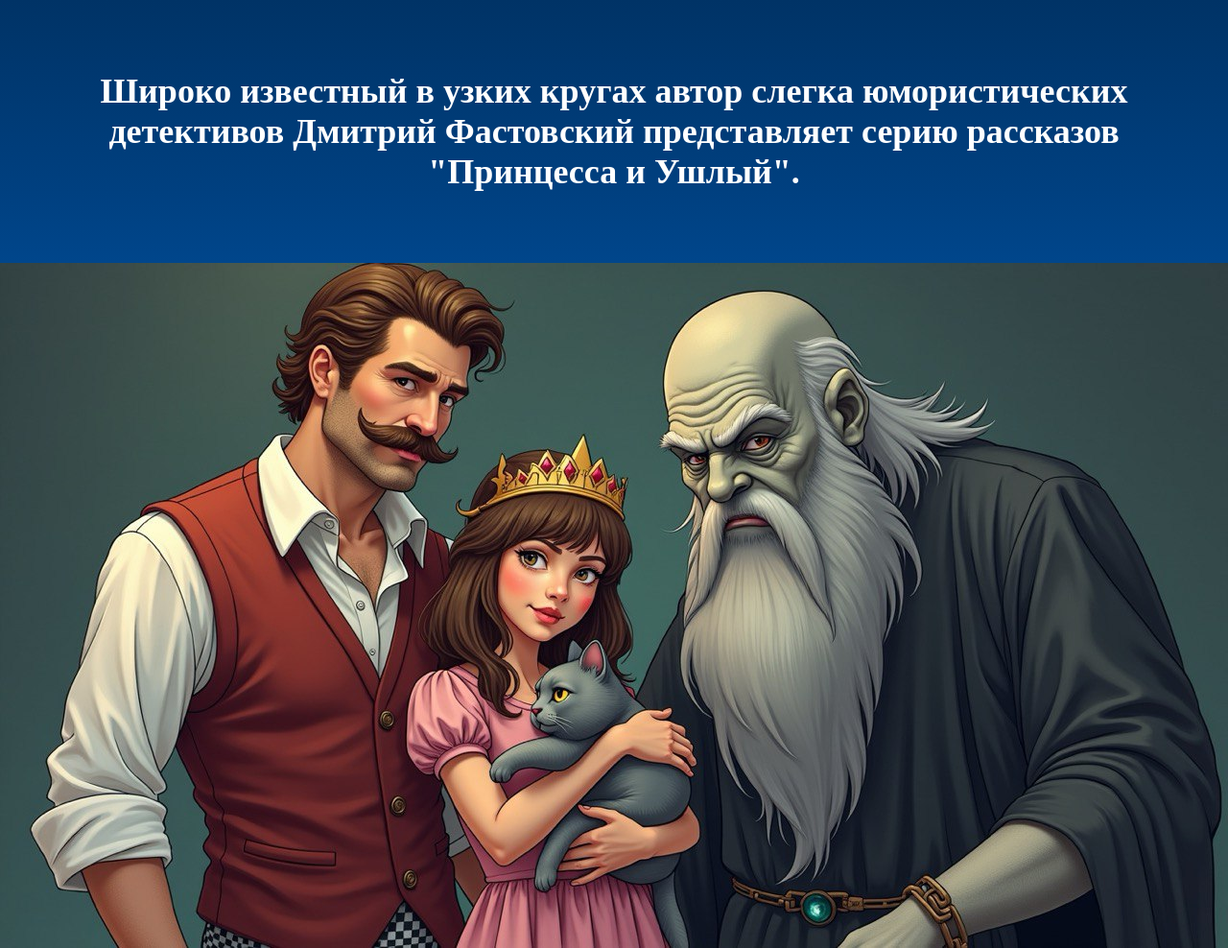
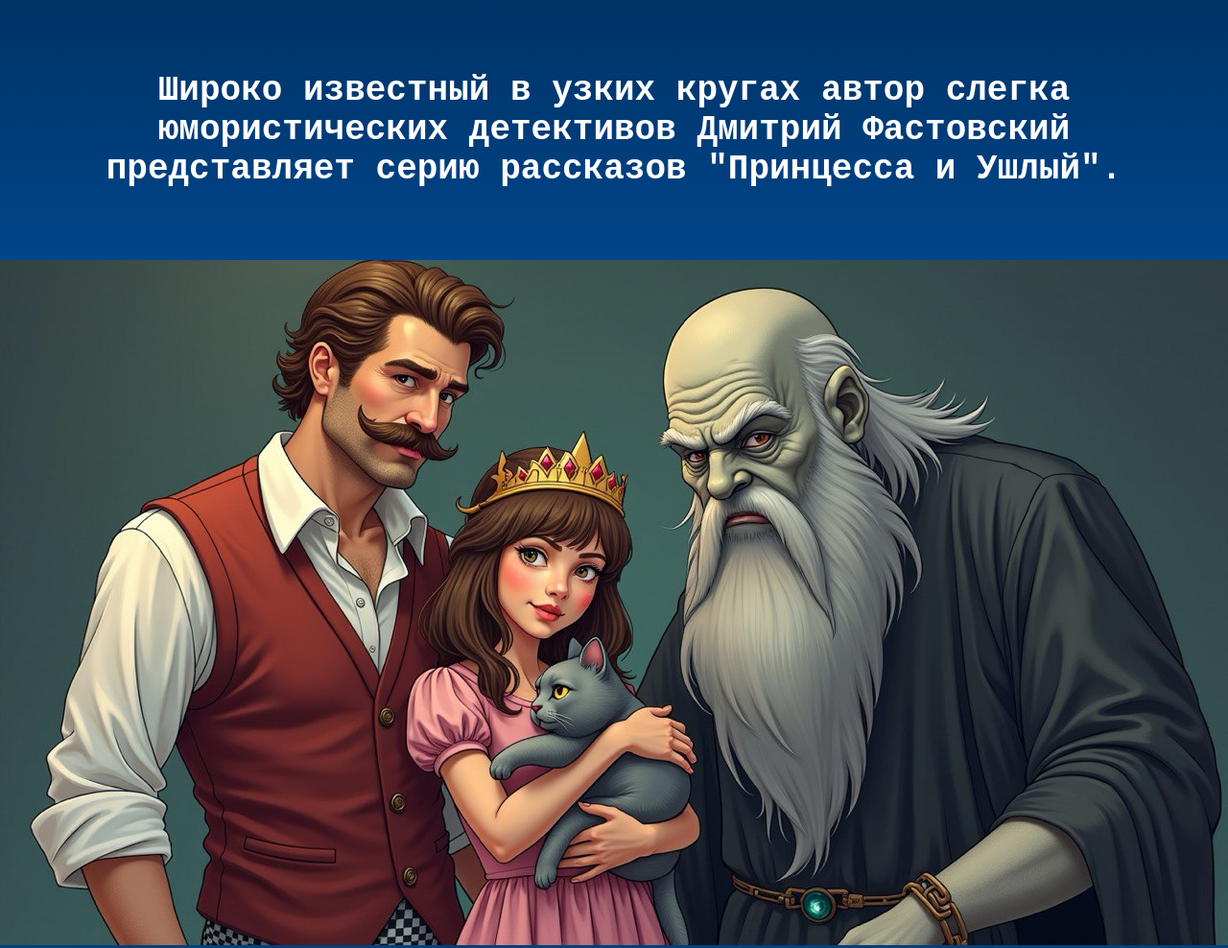
Before and after one commit to ItsRealAwi/princessesandushlii, a plain HTML site: page index.html in a window 1280 px wide. Shown: the top 988 px of the page at 96% size. Drawn offline with Linux system fonts and the light colour scheme.

Commit message:
Update index.html

```diff
--- a/index.html
+++ b/index.html
@@ -136,7 +136,8 @@
     </script>
 </head>
 <body>
-    <h1 style="font-family: 'Lobster', serif;text-align: center;padding: 50px;font-size: 36px;">Широко известный в узких кругах автор слегка юмористических детективов Дмитрий Фастовский представляет серию рассказов "Принцесса и Ушлый".</h1>
+    <h1 style="font-family: 'Courier New', serif;text-align: center;padding: 50px;font-size: 36px;">Широко известный в узких кругах автор слегка юмористических детективов Дмитрий Фастовский представляет серию рассказов "Принцесса и Ушлый".
+</h1>
     <img class="banner" src="acdzx.jpg" alt="Banner">
 </body>
 </html>
```
